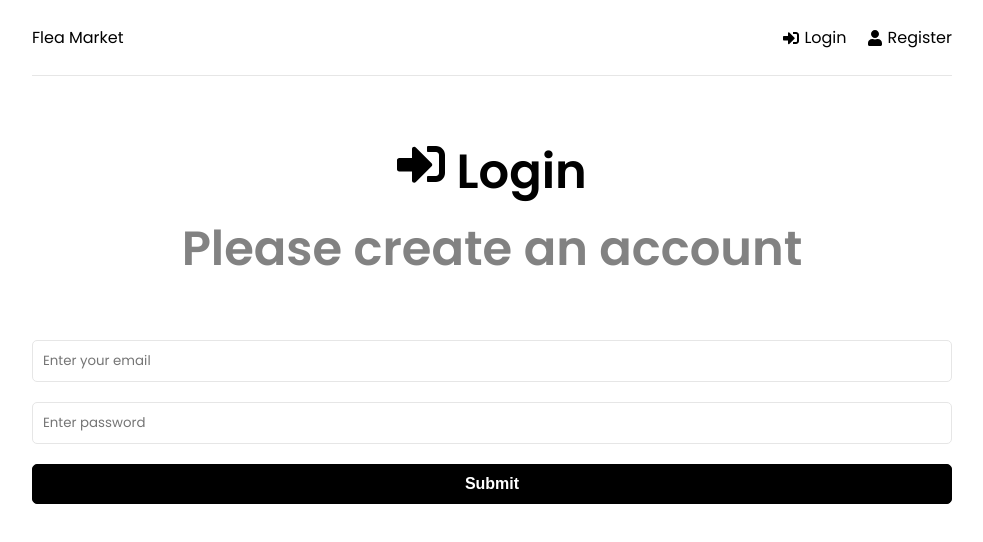
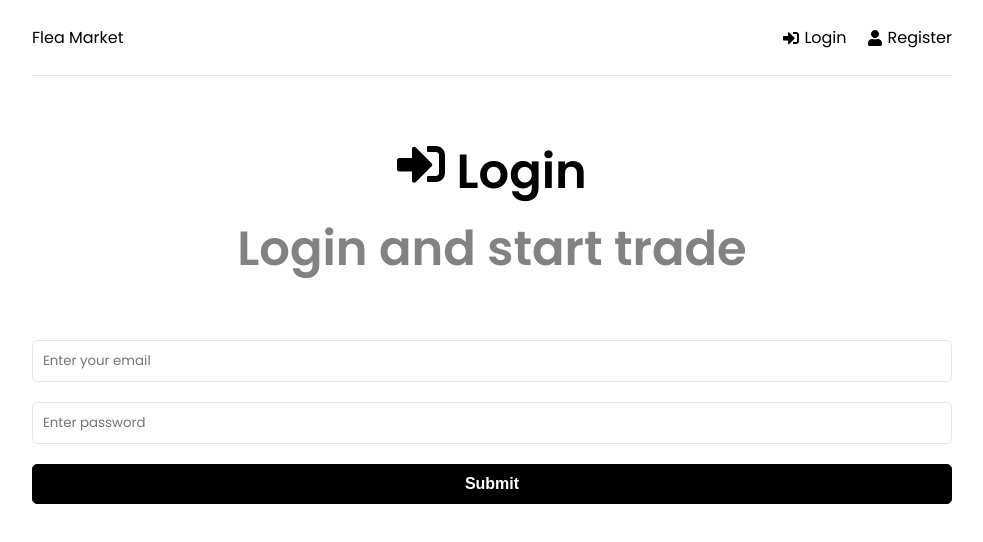
Before and after one commit to yotamgra/flea-market-mern-project-, a React (Create React App) app in the folder frontend/: page /login in a window 1280 px wide. Shown: the top 542 px of the page, without its empty margins (148-1131 px from the left). Built offline with nearby package versions, Linux system fonts and the light colour scheme.

Commit message:
init frontend and create Register and Login pages

```diff
--- a/frontend/src/pages/Login.jsx
+++ b/frontend/src/pages/Login.jsx
@@ -25,7 +25,7 @@
       <section className="heading">
         <h1>
           <FaSignInAlt /> Login
-          <p>Please create an account</p>
+          <p>Login and start trade </p>
         </h1>
       </section>
       <form onSubmit={onSubmit}>
--- a/package.json
+++ b/package.json
@@ -5,7 +5,8 @@
   "main": "index.js",
   "scripts": {
     "start": "node backend/server.js",
-    "devStart": "nodemon backend/server.js"
+    "devStart": "nodemon backend/server.js",
+    "client": "npm start --prefix frontend"
   },
   "repository": {
     "type": "git",
```
